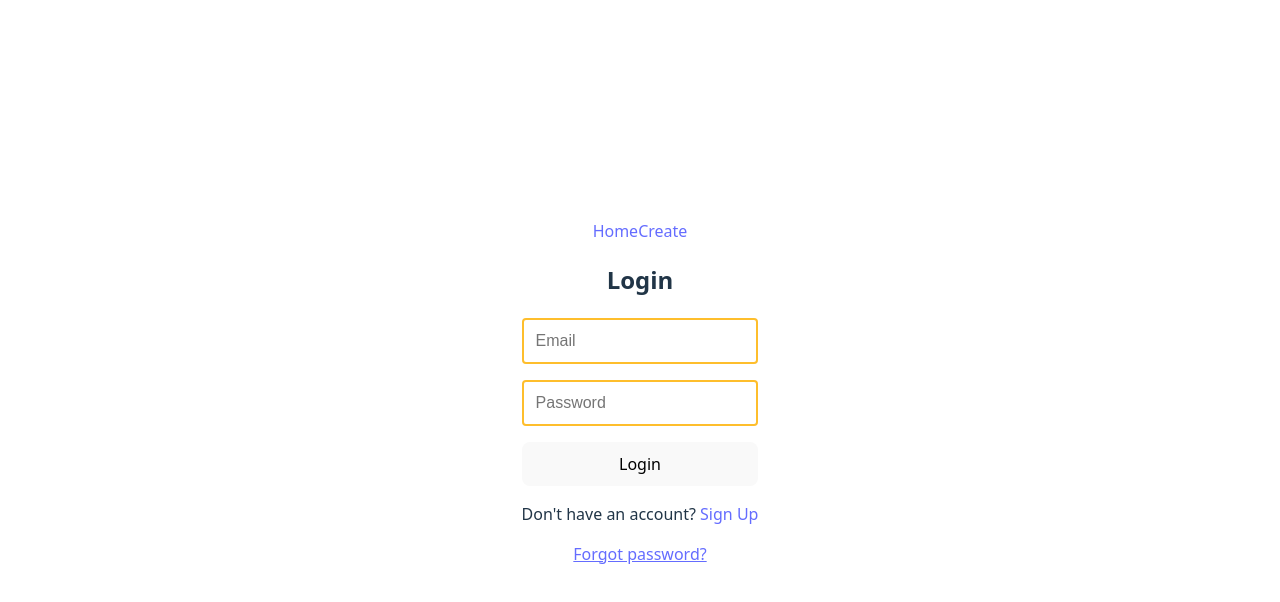
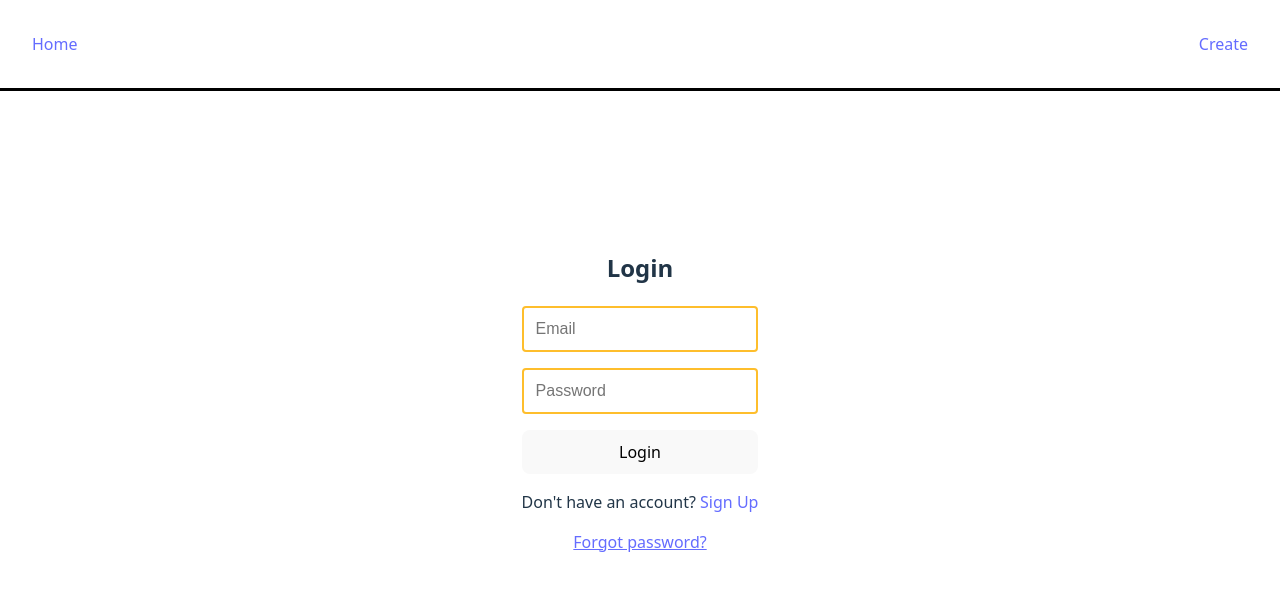
Before and after one commit to LuciSkroder/PlusPoint, a React (Vite) app: page /login in a window 1280 px wide. Shown: the top 602 px of the page. Built offline with nearby package versions, Linux system fonts and the light colour scheme; no server answers.

Commit message:
feat: add NavBar component with styling

```diff
--- a/src/components/NavBar.jsx
+++ b/src/components/NavBar.jsx
@@ -1,4 +1,5 @@
 import { NavLink } from "react-router";
+import "../css/navbar.css";
 
 export default function NavBar() {
   return (
--- /dev/null
+++ b/src/css/navbar.css
@@ -0,0 +1,11 @@
+nav {
+    border-bottom: solid #000000;
+    position: fixed;
+    top: 0%;
+    left: 0%;
+    width: 100%;
+    display: flex;
+    justify-content: space-between;
+    padding: 2rem;
+    box-sizing: border-box;
+}
```
